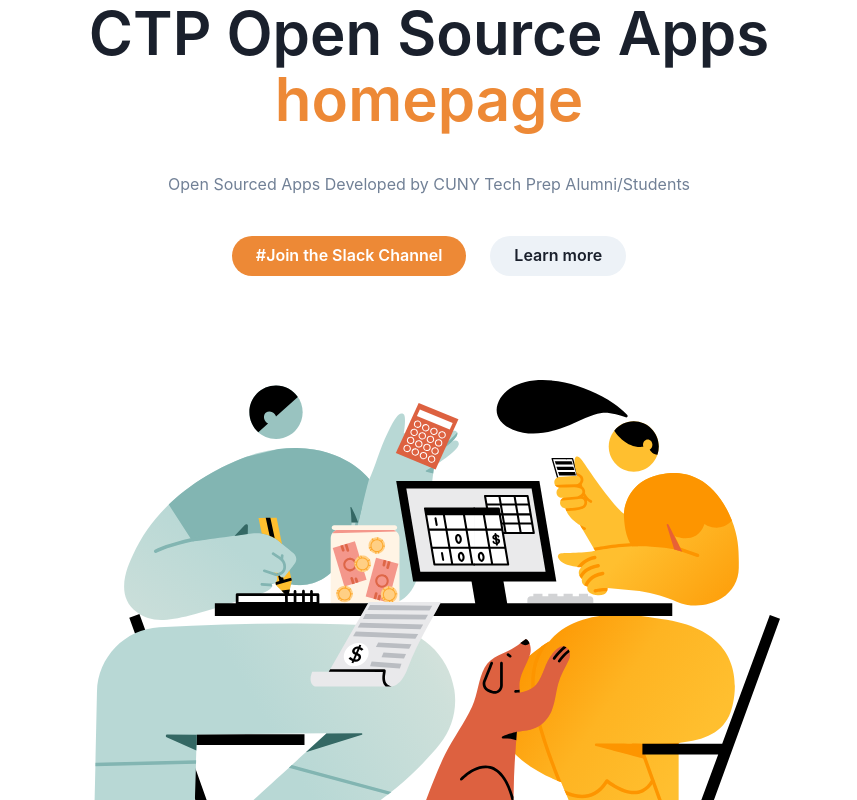
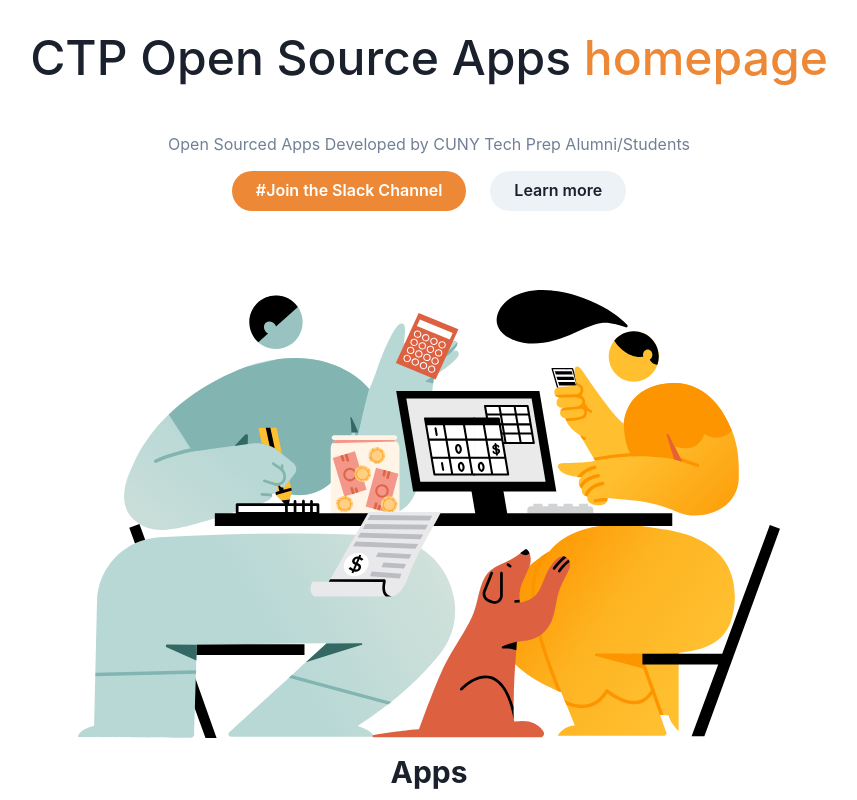
Before and after one commit to CUNYTechPrep/ctp.apps, a Gatsby site in the folder apps/ctp.alumni.app/: page / in a window 1280 px wide. Shown: the top 800 px of the page, without its empty margins (211-1068 px from the left). Built offline with nearby package versions, Linux system fonts and the light colour scheme; Gatsby itself is replaced by a stand-in of ours.

Commit message:
fix(ctp.apps): fix gatsby window ssr error

```diff
--- a/apps/ctp.alumni.app/gatsby-config.js
+++ b/apps/ctp.alumni.app/gatsby-config.js
@@ -1,4 +1,5 @@
 module.exports = {
+  pathPrefix: `/ctp.apps/`,
   siteMetadata: {
     title: `ctp.alumni.app`,
     description: `This is a gatsby application created by Nx.`,
--- a/apps/ctp.alumni.app/src/pages/index.tsx
+++ b/apps/ctp.alumni.app/src/pages/index.tsx
@@ -62,11 +62,12 @@
         <Stack
           textAlign={'center'}
           align={'center'}
-          spacing={{ base: 8, md: 10 }}
+          spacing={{ base: 12, md: 15 }}
         >
           <Heading
-            fontWeight={600}
-            fontSize={{ base: '3xl', sm: '4xl', md: '6xl' }}
+            fontWeight={500}
+            fontSize={{ base: '2xl', sm: '4xl', md: '5xl' }}
+            padding={8}
             lineHeight={'110%'}
           >
             CTP Open Source Apps{' '}
@@ -113,7 +114,7 @@
                     <Text fontWeight={600}>{feature.title}</Text>
                     <Text color={'gray.600'}>{feature.text}</Text>
                   </VStack>
-                  <Link replace to={`${window.location}${feature.link}`}>
+                  <Link replace to={`${process.env.URL_PATH ? process.env.URL_PATH : "/"}${feature.link}`}>
                     <Button colorScheme="teal" variant="outline">
                       Open
                     </Button>
@@ -158,7 +159,7 @@
             </Stack>
             <Box p={4}>
               <SimpleGrid columns={{ base: 1, md: 3 }} spacing={10}>
-                <Link to={`${window.location}/graph`}>
+                <Link to={`https://cunytechprep.github.io/ctp.apps/graph`}>
                   <Feature
                     icon={<Icon as={FcGlobe} w={10} h={10} />}
                     title={'Dependency Graph'}
--- a/package.json
+++ b/package.json
@@ -5,7 +5,7 @@
   "scripts": {
     "nx": "nx",
     "start": "nx serve",
-    "build": "nx build",
+    "build": "nx build --prod --prefix-paths",
     "test": "nx test",
     "test:all": "nx run-many --all --target=test --env=jsdom",
     "lint": "nx workspace-lint && nx lint",
```
